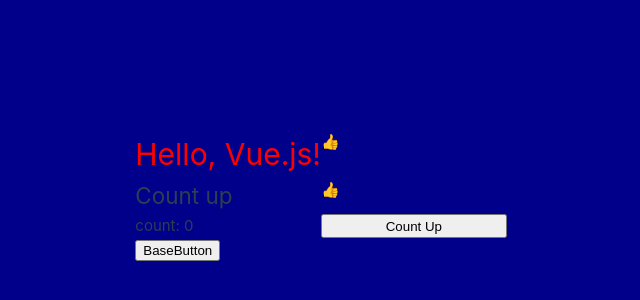
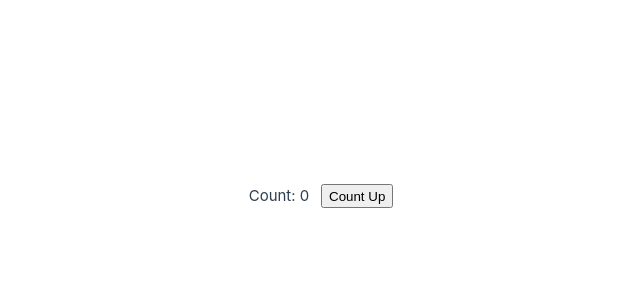
Before and after one commit to 2630-Daichi-Inoue/vue-lesson, a Vue app: page / in a window 1280 px wide. Shown: the part 204-504 px from the top of the page, without its empty margins (319-959 px from the left). Built offline with nearby package versions, Linux system fonts and the light colour scheme.

Commit message:
lesson 62

```diff
--- a/src/App.vue
+++ b/src/App.vue
@@ -1,23 +1,9 @@
 <script setup>
-import CountUp from './components/CountUp.vue'
-import BaseButton from './components/BaseButton.vue';
-
+  import { ref } from 'vue';
+  import ShowCount from './components/ShowCount.vue';
+  const count = ref(0)
 </script>
 <template>
-  <h1 class="red">Hello, Vue.js!</h1>
-  <BaseIcon />
-  <CountUp  id="base-button"/>
-  <BaseButton id="base-button" @click="console.log('App.vue')"/>
+  <ShowCount :foo="count" />
+  <button @click="count++">Count Up</button>
 </template>
-
-<style>
-  /* body {
-    background-color: beige;
-  } */
-</style>
-
-<style scoped>
-  .red {
-    color: red;
-  }
-</style>
--- a/src/assets/main.css
+++ b/src/assets/main.css
@@ -1,8 +1,4 @@
 @import './base.css';
-
-body {
-  background-color:darkblue
-}
 
 #app {
   max-width: 1280px;
--- /dev/null
+++ b/src/components/ShowCount.vue
@@ -0,0 +1,18 @@
+<script setup>
+  import { watch, watchEffect } from 'vue';
+  // const props = defineProps(['foo'])
+  const { foo } = defineProps(['foo'])
+  watchEffect(() => {
+    console.log('foo is now:', foo);
+  });
+  watch(
+    () => foo,
+    () => {
+      console.log('foo changed to:', foo);
+    }
+  )
+</script>
+
+<template>
+  <p>Count: {{ foo }}</p>
+</template>
```
